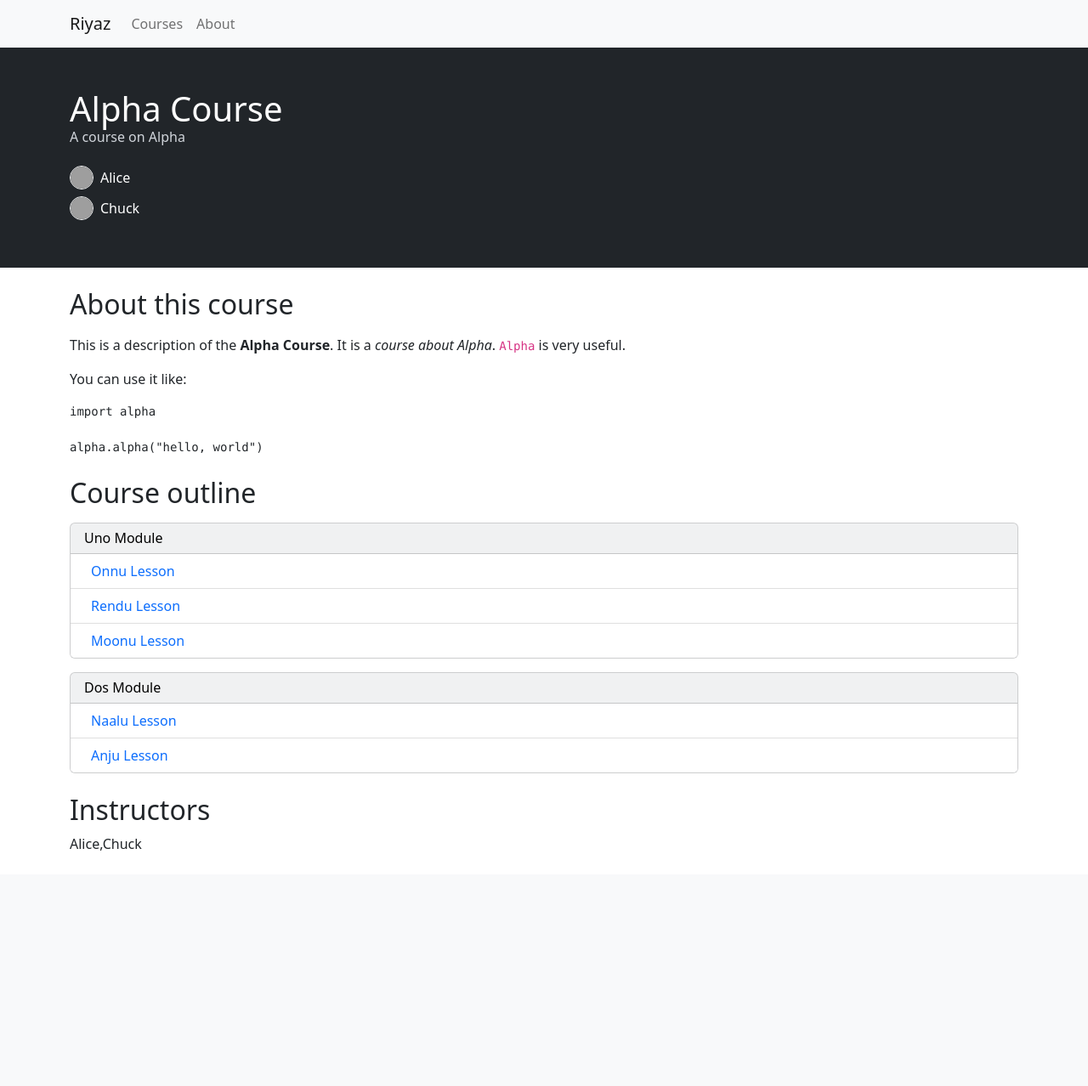
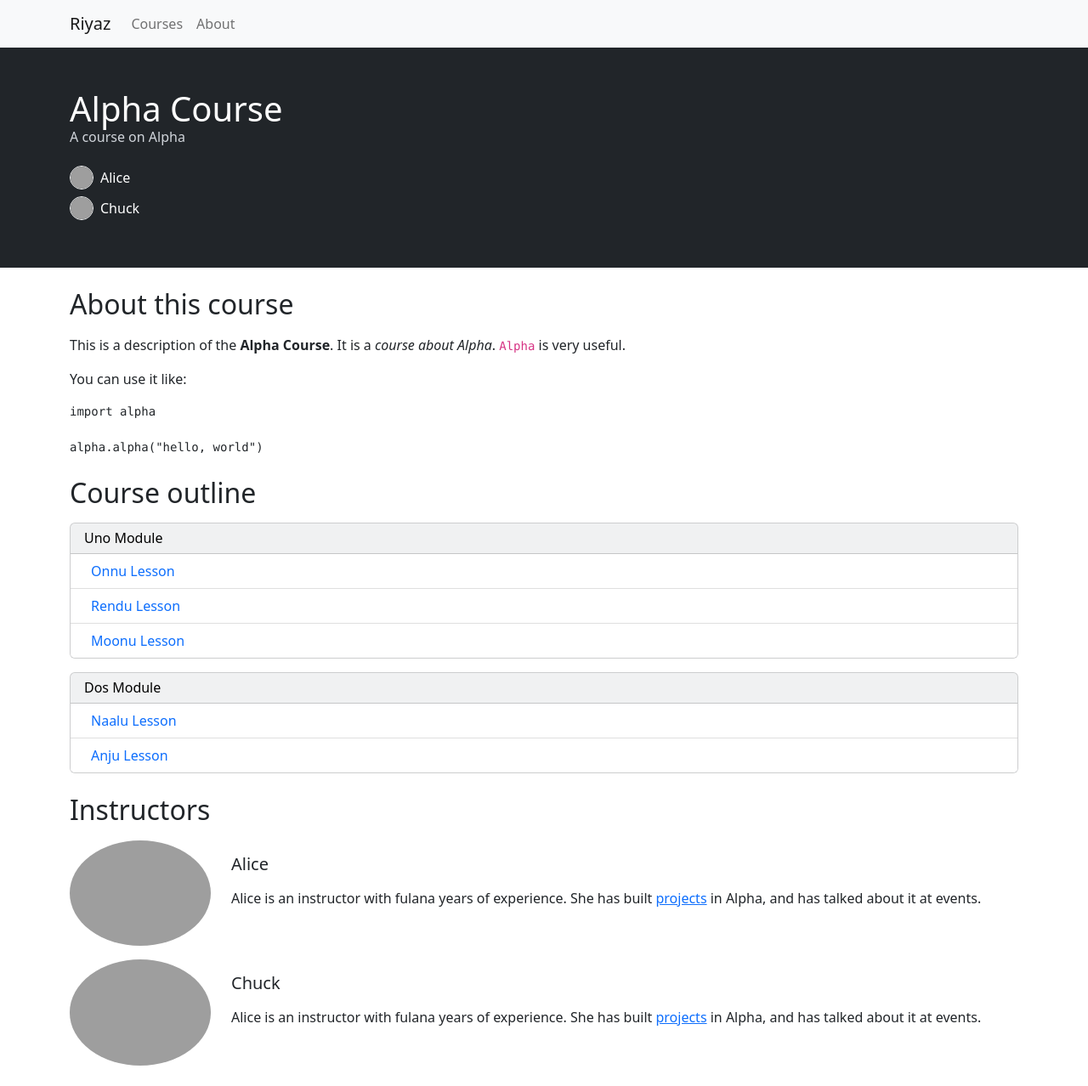
Before and after one commit to pipalacademy/riyaz, a Flask app: a page that uses riyaz/templates/course.html in a window 1280 px wide. Shown: the whole page at 85% size. Before the commit the page ends 1001 px from the top, so only its background shows below. Run offline with Flask 2, Linux system fonts and the light colour scheme; grey boxes are pictures that could not be loaded.

Commit message:
#2: add instructors section for courses

```diff
--- a/riyaz/courses.py
+++ b/riyaz/courses.py
@@ -33,11 +33,19 @@ alpha.alpha("hello, world")
                 "id": "ab8bcec7-b384-46b6-b496-0d6df4615a3e",
                 "name": "Alice",
                 "photo": "https://thispersondoesnotexist.com/image",
+                "about": """\
+Alice is an instructor with fulana years of experience. She has
+built [projects](#) in Alpha, and has talked about it at events.
+                """,
             },
             {
                 "id": "84517dac-33af-4cb7-8dff-7acc1fadb360",
                 "name": "Chuck",
                 "photo": "https://thispersondoesnotexist.com/image",
+                "about": """\
+Alice is an instructor with fulana years of experience. She has
+built [projects](#) in Alpha, and has talked about it at events.
+                """,
             },
         ],
         "outline": [
--- a/riyaz/templates/course.html
+++ b/riyaz/templates/course.html
@@ -55,8 +55,22 @@
 {% endmacro %}
 
 {% macro CourseInstructors(course) %}
-<h2>Instructors</h2>
-<p>{{ course.authors|map(attribute='name')|join(',') }}</p>
+<h2 class="mb-3">Instructors</h2>
+<div>
+    {% for instructor in course.authors %}
+    <div class="row mb-3">
+        <div class="col-12 col-sm-4 col-md-2 text-center">
+            <img class="rounded-circle" style="max-height: 256px; height: 100%; max-width: 256px; width: 100%;" src="{{ instructor.photo }}" />
+        </div>
+        <div class="col">
+            <div class="pt-3">
+                <h5>{{ instructor.name }}</h5>
+                <p>{{ instructor.about|markdown|safe }}</p>
+            </div>
+        </div>
+    </div>
+    {% endfor %}
+</div>
 {% endmacro %}
 
 {% macro CourseInfo(course) %}
```
